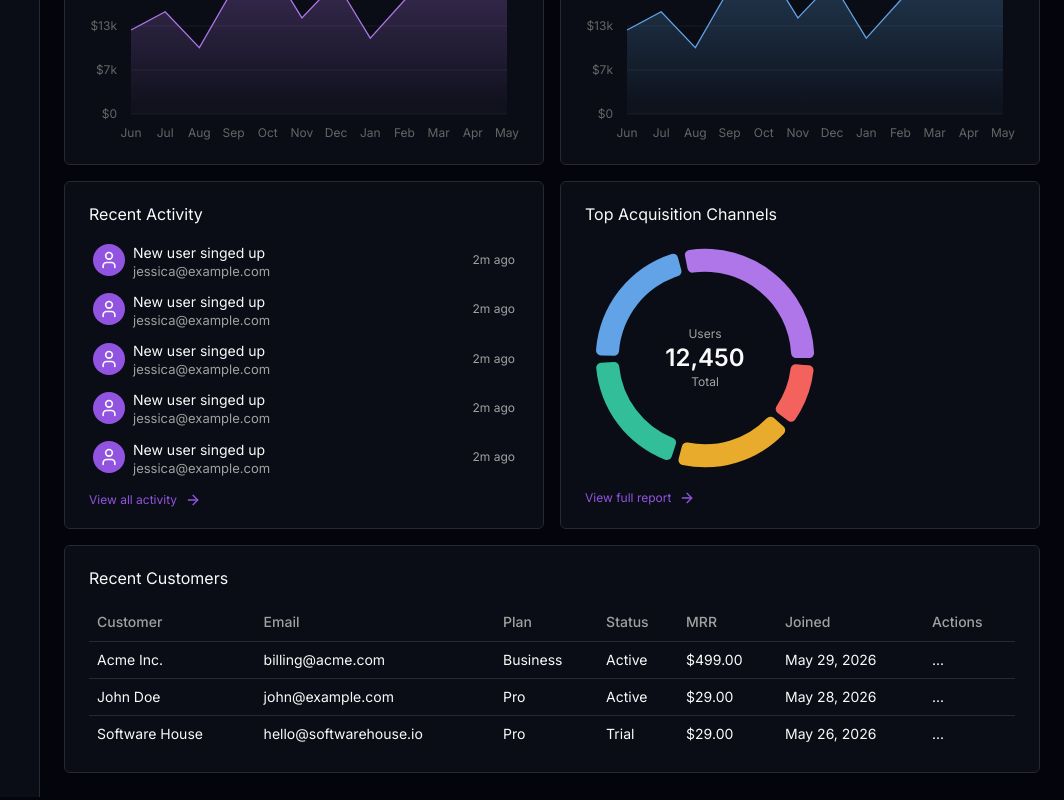
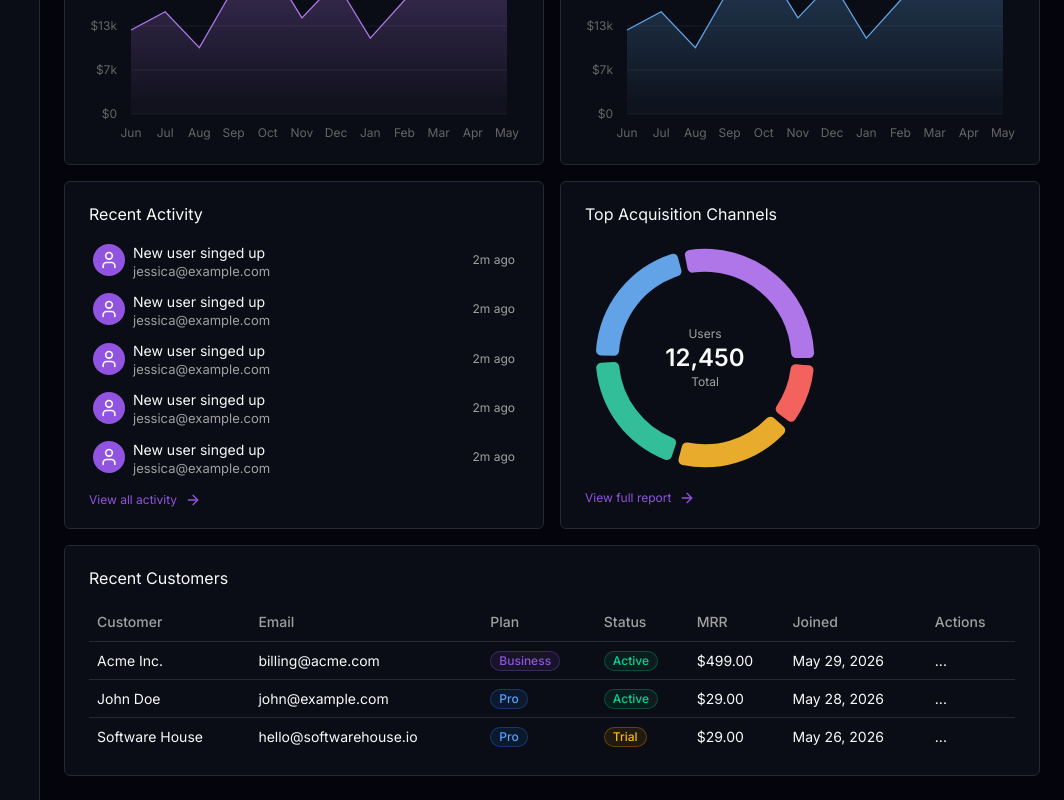
Before and after one commit to svsxn/metricly, a Next.js app: page / in a window 1280 px wide. Shown: the part 485-1285 px from the top of the page, without its empty margins (216-1280 px from the left). Built offline with nearby package versions, Linux system fonts and the light colour scheme.

Commit message:
feat: add badge

```diff
--- a/src/components/dashboard/customers-table.tsx
+++ b/src/components/dashboard/customers-table.tsx
@@ -7,6 +7,7 @@ import {
   TableHeader,
   TableRow,
 } from "../ui/table";
+import { Badge } from "../ui/badge";
 
 const tableHeads = [
   "Customer",
@@ -17,6 +18,18 @@ const tableHeads = [
   "Joined",
   "Actions",
 ] as const;
+
+const planClassName = {
+  Business: "border-primary/30 bg-primary/10 text-primary",
+  Pro: "border-blue-500/30 bg-blue-500/10 text-blue-400",
+  Basic: "border-muted-foreground/30 bg-muted/40 text-muted-foreground",
+} as const;
+
+const statusClassName = {
+  Active: "border-emerald-500/30 bg-emerald-500/10 text-emerald-400",
+  Trial: "border-amber-500/30 bg-amber-500/10 text-amber-400",
+  Canceled: "border-red-500/30 bg-red-500/10 text-red-400",
+} as const;
 
 export default function CustomersTable() {
   return (
@@ -35,8 +48,19 @@ export default function CustomersTable() {
           <TableRow key={customer.email}>
             <TableCell>{customer.name}</TableCell>
             <TableCell>{customer.email}</TableCell>
-            <TableCell>{customer.plan}</TableCell>
-            <TableCell>{customer.status}</TableCell>
+            <TableCell>
+              <Badge variant="outline" className={planClassName[customer.plan]}>
+                {customer.plan}
+              </Badge>
+            </TableCell>
+            <TableCell>
+              <Badge
+                variant="outline"
+                className={statusClassName[customer.status]}
+              >
+                {customer.status}
+              </Badge>
+            </TableCell>
             <TableCell>${customer.mmr}.00</TableCell>
             <TableCell>{customer.joined}</TableCell>
             <TableCell>...</TableCell>
--- /dev/null
+++ b/src/components/ui/badge.tsx
@@ -0,0 +1,49 @@
+import * as React from "react"
+import { cva, type VariantProps } from "class-variance-authority"
+import { Slot } from "radix-ui"
+
+import { cn } from "@/lib/utils"
+
+const badgeVariants = cva(
+  "group/badge inline-flex h-5 w-fit shrink-0 items-center justify-center gap-1 overflow-hidden rounded-4xl border border-transparent px-2 py-0.5 text-xs font-medium whitespace-nowrap transition-all focus-visible:border-ring focus-visible:ring-[3px] focus-visible:ring-ring/50 has-data-[icon=inline-end]:pr-1.5 has-data-[icon=inline-start]:pl-1.5 aria-invalid:border-destructive aria-invalid:ring-destructive/20 dark:aria-invalid:ring-destructive/40 [&>svg]:pointer-events-none [&>svg]:size-3!",
+  {
+    variants: {
+      variant: {
+        default: "bg-primary text-primary-foreground [a]:hover:bg-primary/80",
+        secondary:
+          "bg-secondary text-secondary-foreground [a]:hover:bg-secondary/80",
+        destructive:
+          "bg-destructive/10 text-destructive focus-visible:ring-destructive/20 dark:bg-destructive/20 dark:focus-visible:ring-destructive/40 [a]:hover:bg-destructive/20",
+        outline:
+          "border-border text-foreground [a]:hover:bg-muted [a]:hover:text-muted-foreground",
+        ghost:
+          "hover:bg-muted hover:text-muted-foreground dark:hover:bg-muted/50",
+        link: "text-primary underline-offset-4 hover:underline",
+      },
+    },
+    defaultVariants: {
+      variant: "default",
+    },
+  }
+)
+
+function Badge({
+  className,
+  variant = "default",
+  asChild = false,
+  ...props
+}: React.ComponentProps<"span"> &
+  VariantProps<typeof badgeVariants> & { asChild?: boolean }) {
+  const Comp = asChild ? Slot.Root : "span"
+
+  return (
+    <Comp
+      data-slot="badge"
+      data-variant={variant}
+      className={cn(badgeVariants({ variant }), className)}
+      {...props}
+    />
+  )
+}
+
+export { Badge, badgeVariants }
```
